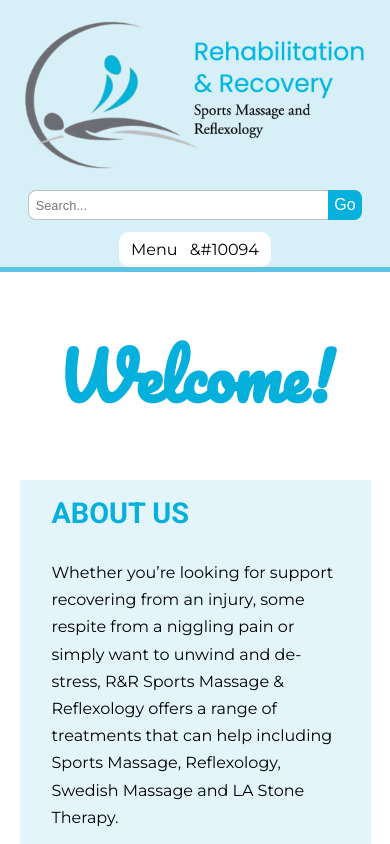
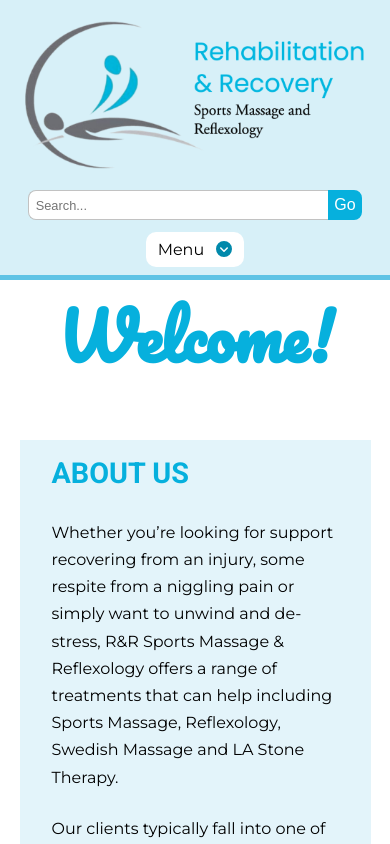
Before and after one commit to Ryhhill1998/SportsMassageWebsiteReact, a React (Create React App) app: page / in a window 390 px wide. Shown: the top 844 px of the page. Built offline with nearby package versions, Linux system fonts and the light colour scheme.

Commit message:
Made nav fixed and fixed responsivity issue with collapsed nav

```diff
--- a/src/App.css
+++ b/src/App.css
@@ -21,18 +21,23 @@ body {
 header {
     background-color: #d7f0f8;
     border-bottom: solid 5px #5fc3e5;
-    /*position: sticky;*/
-    /*top: 0;*/
+    position: fixed;
+    top: 0;
+    width: 100%;
+    z-index: 10;
+}
+
+header.shrink .logo-container {
+    display: none;
 }
 
 header .container {
-    padding-top: 1em;
     margin: 0 auto;
     text-align: right;
 }
 
 /* COLLAPSE NAV */
-.collapsable-nav {
+.collapse-nav {
     position: relative;
 }
 
@@ -108,7 +113,7 @@ nav > ul > li {
 }
 
 /* DROPDOWN */
-.collapsable-nav > div:last-child {
+.collapse-nav > div:last-child {
     background-color: #d7f0f8;
     border: solid 2px #5fc3e5;
     border-top: solid 5px #5fc3e5;
@@ -118,17 +123,17 @@ nav > ul > li {
     overflow: hidden;
 }
 
-.collapsable-nav > div:last-child ul {
+.collapse-nav > div:last-child ul {
     margin: 0;
 }
 
-.collapsable-nav > div:last-child a {
+.collapse-nav > div:last-child a {
     display: inline-block;
     width: 100%;
     padding: 0.75em 0;
 }
 
-.collapsable-nav > div:last-child a:hover {
+.collapse-nav > div:last-child a:hover {
     background-color: #5fc3e5;
     color: white;
     cursor: pointer;
@@ -140,11 +145,20 @@ nav > ul > li {
     cursor: default;
 }
 
+.collapsed {
+    display: none;
+}
+
+.collapsed ul {
+    padding-bottom: 0.5em;
+}
+
 .logo {
     max-width: 350px;
 }
 
 .logo-container {
+    margin-top: 1em;
     display: flex;
     align-items: center;
     justify-content: space-between;
@@ -158,13 +172,9 @@ nav > ul > li {
     margin-bottom: 0.75em;
 }
 
-.collapsed {
-    display: none;
-}
-
 /* MAIN */
 main {
-    margin: 0 auto 5em;
+    margin: 280px auto 5em;
     min-height: 450px;
 }
 
@@ -458,11 +468,11 @@ footer a:hover {
     box-shadow: 0.5em 0.5em 1em rgba(0, 0, 0, 0.25);
     border-radius: 8px;
     background-color: #d7f0f8;
-    position: absolute;
+    position: fixed;
     left: 0;
     right: 0;
     top: 20%;
-    z-index: 20;
+    z-index: 30;
     width: 90%;
     max-width: 450px;
     height: 520px;
@@ -552,8 +562,9 @@ form .submit-button:hover {
     position: fixed;
     height: 100%;
     width: 100%;
+    top: 0;
     background-color: rgba(0,0,0,0.6);
-    z-index: 2;
+    z-index: 20;
     display: none;
 }
 
@@ -631,6 +642,10 @@ img {
 
 figure img:hover {
     transform: scale(1.1);
+}
+
+.no-display {
+    display: none;
 }
 
 .hidden {
--- a/src/components/CollapsedNav.jsx
+++ b/src/components/CollapsedNav.jsx
@@ -1,13 +1,17 @@
+import {faCircleChevronDown} from "@fortawesome/free-solid-svg-icons";
+import {FontAwesomeIcon} from "@fortawesome/react-fontawesome";
+
 const CollapsedNav = () => {
     return (
         <>
             <nav className="collapsed">
                 <ul>
-                    <li className="dropdown-button" id="hamburger">Menu <span
-                        className="dropdown-arrow">&#10094</span></li>
+                    <li className="dropdown-button" id="hamburger">
+                        Menu <FontAwesomeIcon icon={faCircleChevronDown} className="icon dropdown-arrow" />
+                    </li>
                 </ul>
             </nav>
-            <div id="dropdown-menu" className="hidden">
+            <div id="dropdown-menu" className="no-display">
                 <ul>
                     <li><a className="dropdown-selected" href="index.html">Home</a></li>
                     <li><a href="">Sports Massage</a></li>
--- a/src/components/MainNav.jsx
+++ b/src/components/MainNav.jsx
@@ -11,7 +11,7 @@ const MainNav = () => {
                         Services
                         <FontAwesomeIcon icon={faCircleChevronDown} className="icon dropdown-arrow" />
                     </a>
-                    <div id="services-dropdown" className="hidden">
+                    <div id="services-dropdown" className="no-display">
                         <ul>
                             <li><a href="">Sports Massage</a></li>
                             <li><a href="">Reflexology</a></li>
```
Also changed, not shown: src/App.js (+8 -11 lines).
